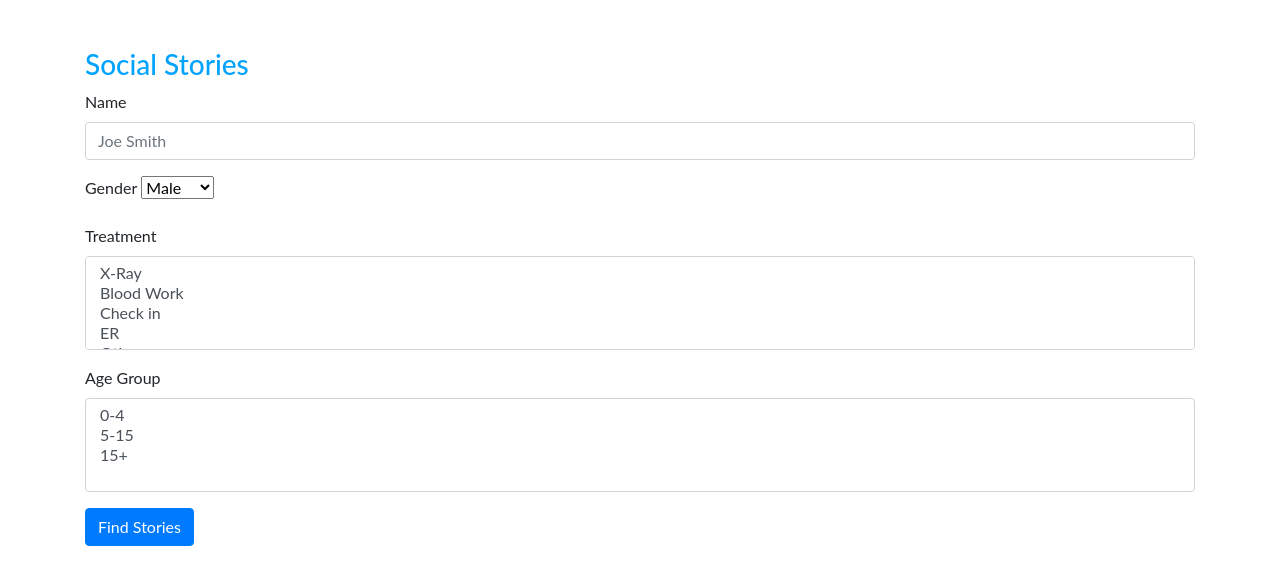
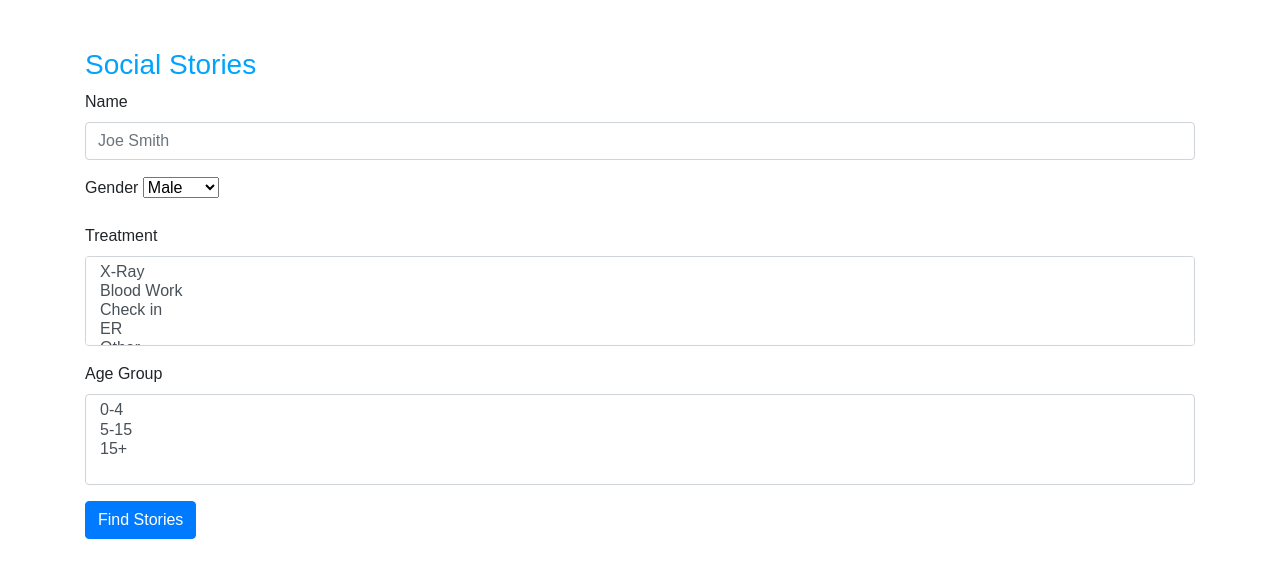
Before and after one commit to delaware19/team-5, a Flask app: page /find in a window 1280 px wide. Shown: the top 585 px of the page. Run offline with Flask 2, Linux system fonts and the light colour scheme; some libraries are stand-ins or nearby versions.

Commit message:
Changed font to work on each machine

```diff
--- a/templates/layout.html
+++ b/templates/layout.html
@@ -13,7 +13,7 @@
 	<title> Social Stories </title>
 	<style>
 		body {
-			font-family: 'Lato';
+			font-family: 'Arial';
 		}
 		.fa-btn {
 			margin-right: 6px;
```
